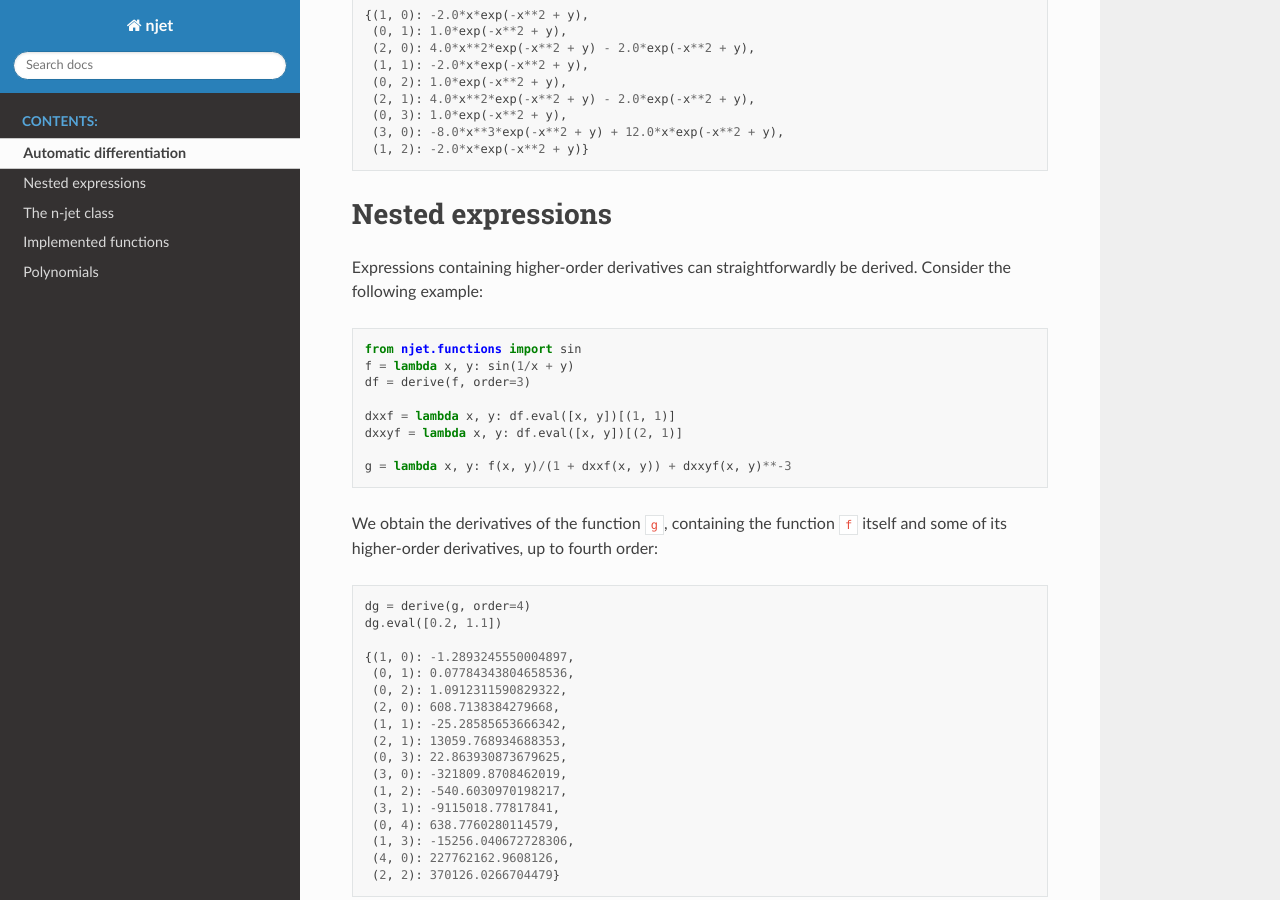
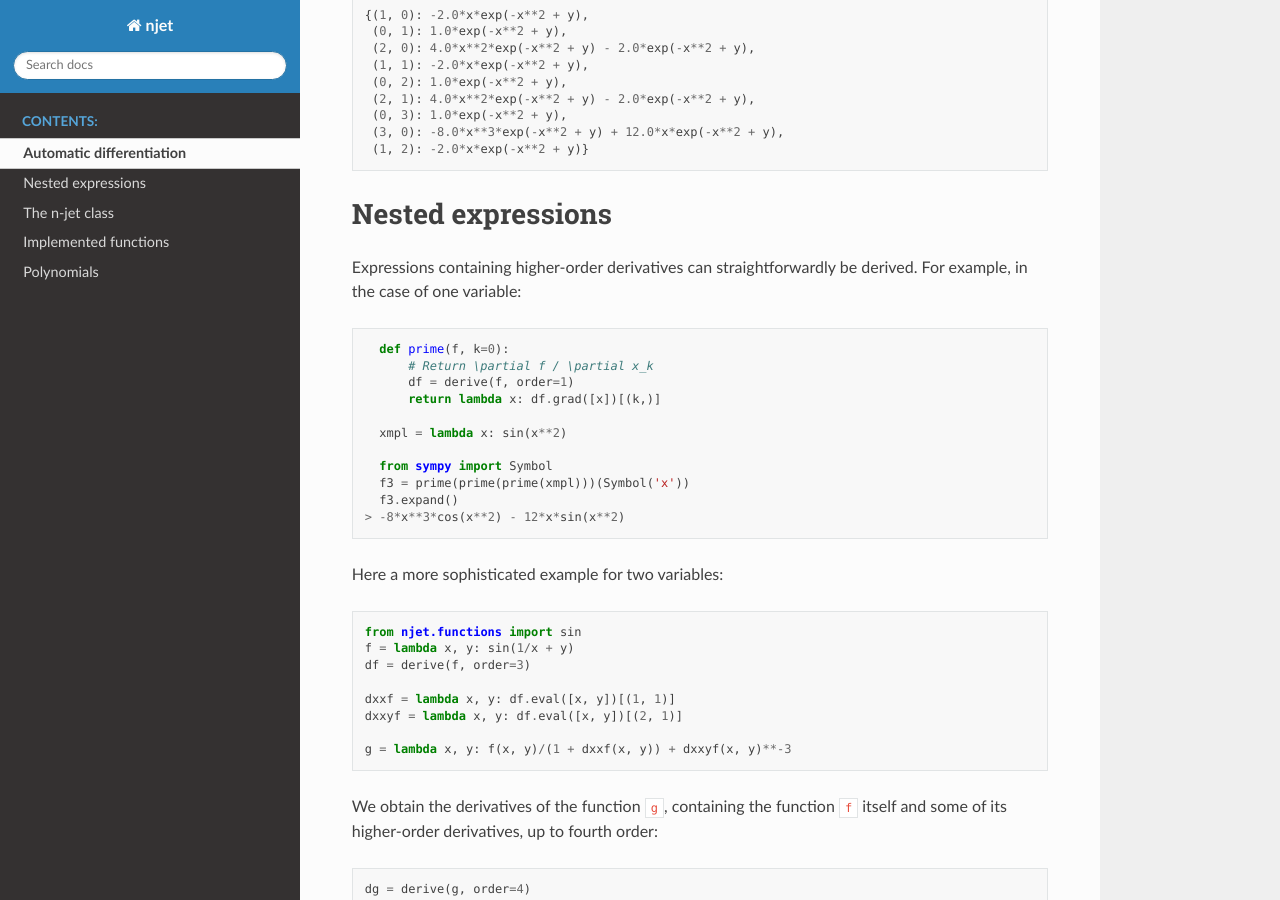
Before and after one commit to mtitze/njet, a Sphinx documentation site: the page built from docs/source/ad.rst, in a window 1280 px wide and 900 px high, scrolled down 919 px. Built offline with Sphinx 7.4.7 and the Read the Docs theme 2.0.0, drawn with Linux system fonts in a browser that asks for light colours.

Commit message:
handling of functions with one argument improved

```diff
--- a/docs/source/ad.rst
+++ b/docs/source/ad.rst
@@ -59,8 +59,24 @@ It is also possible to pass SymPy symbols:
 Nested expressions
 ==================
 
-Expressions containing higher-order derivatives can straightforwardly be derived. Consider
-the following example:
+Expressions containing higher-order derivatives can straightforwardly be derived. For example, in the case
+of one variable:
+
+.. code-block:: python
+
+    def prime(f, k=0):
+        # Return \partial f / \partial x_k
+        df = derive(f, order=1)
+        return lambda x: df.grad([x])[(k,)]
+
+    xmpl = lambda x: sin(x**2)
+
+    from sympy import Symbol
+    f3 = prime(prime(prime(xmpl)))(Symbol('x'))
+    f3.expand()
+  > -8*x**3*cos(x**2) - 12*x*sin(x**2)
+
+Here a more sophisticated example for two variables:
 
 .. code-block:: python
 
```
Also changed, not shown: README.md (+3 -3 lines), 2 other files.
